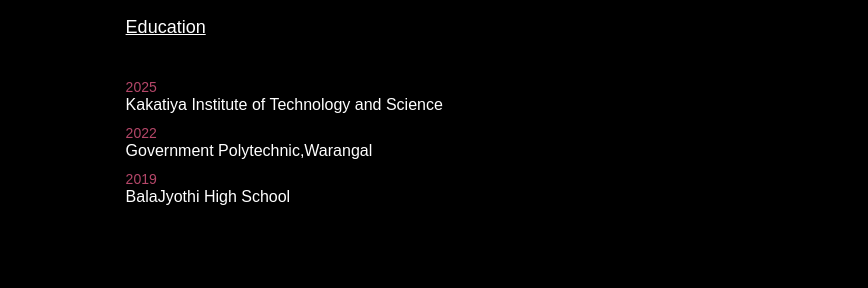
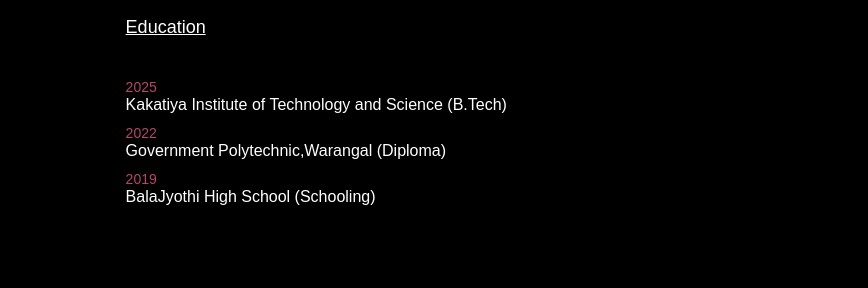
Before and after one commit to Pavan-624/portfolio, a plain HTML site: page index.html in a window 1280 px wide. Shown: the part 1030-1318 px from the top of the page, 412-1280 px from the left. Drawn offline with Linux system fonts and the light colour scheme.

Commit message:
added resume

```diff
--- a/index.html
+++ b/index.html
@@ -77,11 +77,11 @@
 <ul>
 
 
-<li><span>2025</span><br>Kakatiya Institute of Technology and Science</li>
+<li><span>2025</span><br>Kakatiya Institute of Technology and Science (B.Tech)</li>
 
-<li><span>2022</span><br>Government Polytechnic,Warangal</li>
+<li><span>2022</span><br>Government Polytechnic,Warangal (Diploma)</li>
 
-<li><span>2019</span><br>BalaJyothi High School</li>
+<li><span>2019</span><br>BalaJyothi High School (Schooling)</li>
 
 </ul>
 </div>
--- a/style.css
+++ b/style.css
@@ -646,6 +646,11 @@ section {
      font-weight: 300;
      margin-top: 20px;
   }
+
+/*-------css for small screens------*/
+
+
+
 /*
 .contact{
     display: grid;
```
Also changed, not shown: 1 other file.
